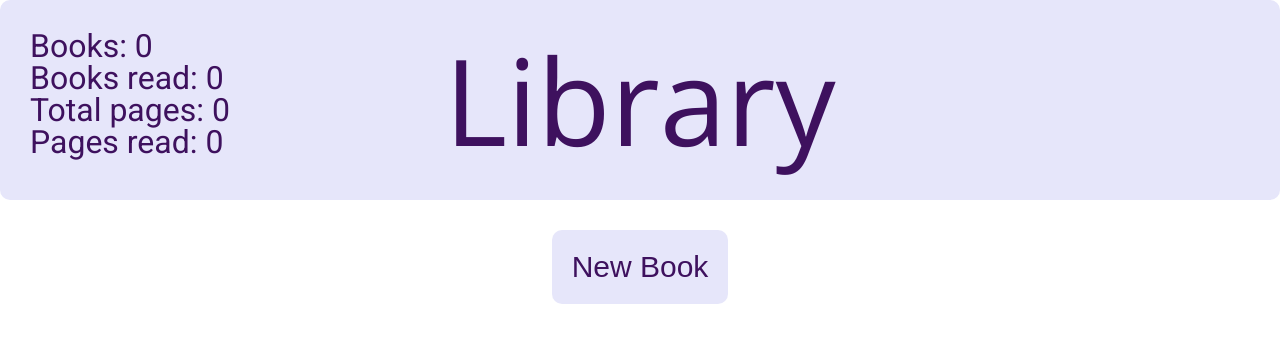
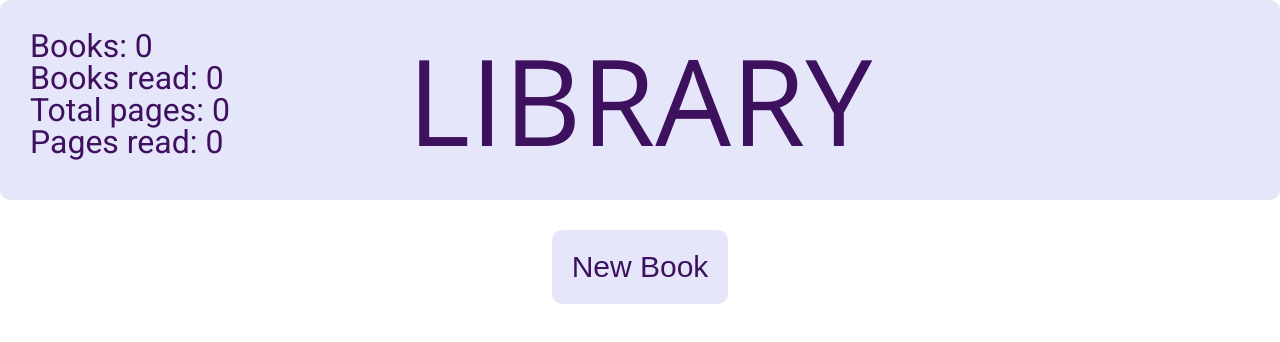
Before and after one commit to SajmonNowak/Library, a plain HTML site: page index.html in a window 1280 px wide. Drawn offline with nearby package versions, Linux system fonts and the light colour scheme.

Commit message:
Update index.html

```diff
--- a/index.html
+++ b/index.html
@@ -45,7 +45,7 @@
             <p id="readPagesCounter">Pages read: 0</p>
         </div>
         <div id="TitleDiv">
-            <h1 id="Title">Library</h1>
+            <h1 id="Title">LIBRARY</h1>
         </div>
     </div>
 
```
